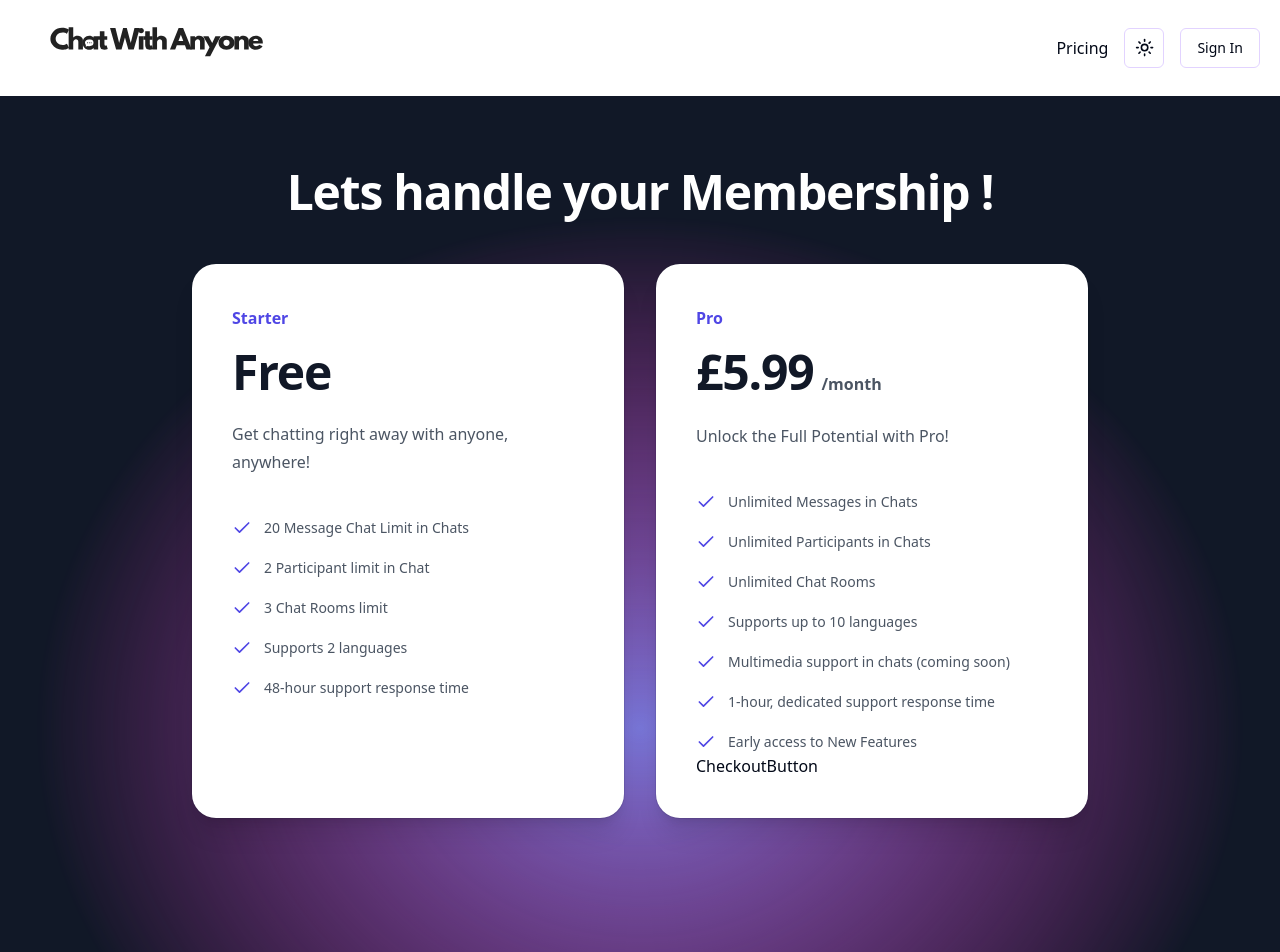
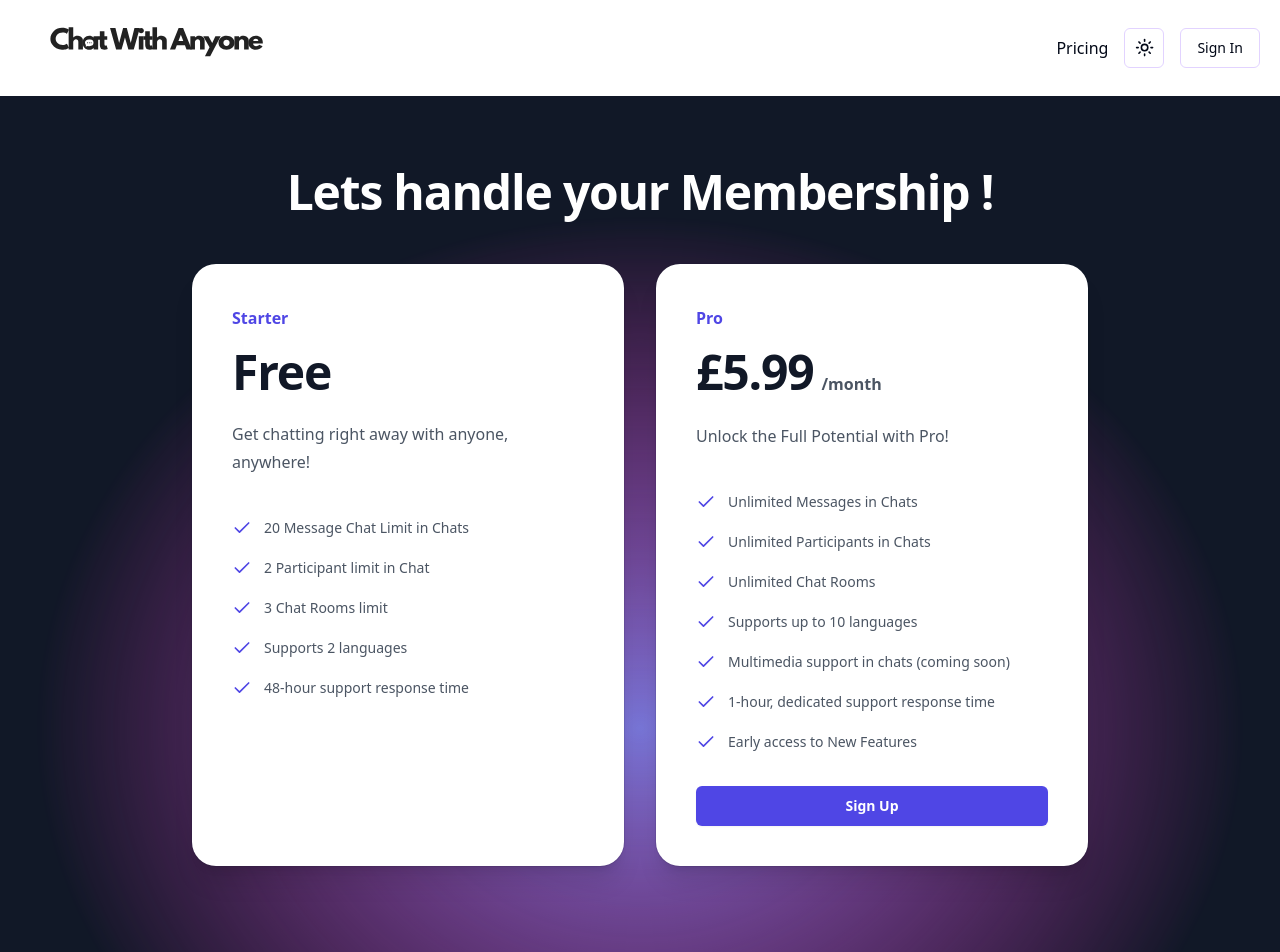
Before and after one commit to Djennkins/chat-with-anyone, a Next.js app: page /register in a window 1280 px wide. Shown: the top 952 px of the page. Built offline with nearby package versions, Linux system fonts and the light colour scheme; no server answers.

Commit message:
built the CheckoutButton component

```diff
--- a/components/CheckoutButton.tsx
+++ b/components/CheckoutButton.tsx
@@ -1,5 +1,31 @@
+"use client";
+
+import { useSession } from "next-auth/react";
+
 function CheckoutButton() {
-	return <div className="">CheckoutButton</div>;
+	const { data: session } = useSession();
+
+	const createCheckoutSession = async () => {
+		if (!session) return;
+		// push a document into firestore db
+		//... stripe extesion on firebase will create a checkout session
+		// redirect user to checkout page
+	};
+
+	return (
+		<div className="flex flex-col space-y-2">
+			{/* {If subscribed show me the user is subscribed } */}
+			<button
+				onClick={() => createCheckoutSession()}
+				className=" mt-8 block rounded-md bg-indigo-600 px-3.5 py-2 text-center text-sm font-semibold
+	 		leading-6 text-white shadow-sm hover:bg-indigo-500 focus-visible:outline focus-visible:outline-2
+	 		focus-visible:outline-offset-2 focus-visible:outline-indigo-600 cursor-pointer
+	 		disabled:opacity-80 disabled:bg-indigo-600/50 disabled:text-white disabled:cursor-default"
+			>
+				Sign Up
+			</button>
+		</div>
+	);
 }
 
 export default CheckoutButton;
```
